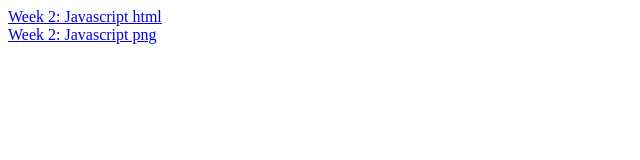
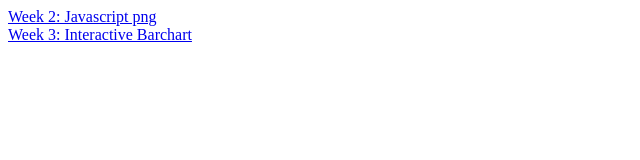
Before and after one commit to StevenProg/DataProcessing, a plain HTML site: page index.html in a window 1280 px wide. Shown: the full height of the page, 0-640 px from the left. Drawn offline with Linux system fonts and the light colour scheme.

Commit message:
Update index.html

```diff
--- a/index.html
+++ b/index.html
@@ -4,8 +4,8 @@
     <title>Homework</title>
    </head>
    <body>
-   <a href = 'https://github.com/StevenProg/DataProcessing/blob/master/Homework/Week2/knmi_correct.html' > Week 2: Javascript html</a> <br>
    <a href = 'https://github.com/StevenProg/DataProcessing/blob/master/Homework/Week2/temp_image.png' > Week 2: Javascript png</a> <br>
+   <a href = 'https://github.com/StevenProg/DataProcessing/blob/master/Homework/Week2/knmi_correct.html' > Week 3: Interactive Barchart</a> <br>
 
 
    </body>
```
